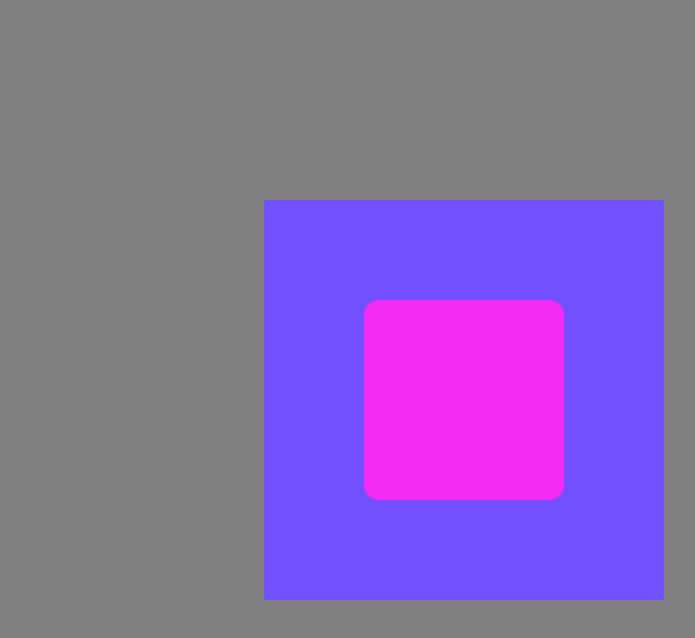
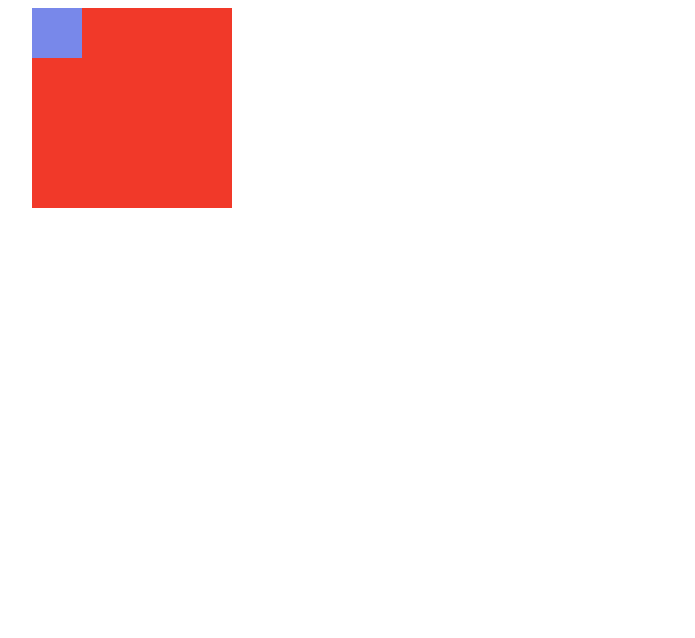
Before and after one commit to jmunozlo/hcj-udemy, a plain HTML site: page proyecto-01/0-Teoria/index.html in a window 1280 px wide. Shown: the whole page, without its empty margins (176-871 px from the left). Drawn offline with Linux system fonts and the light colour scheme.

Commit message:
feat: posicion relative & absolute

```diff
--- a/proyecto-01/0-Teoria/index.html
+++ b/proyecto-01/0-Teoria/index.html
@@ -9,10 +9,8 @@
   </head>
 
   <body>
-    <div class="container">
-      <div class="boxcontainer">
-        <div class="uno"></div>
-      </div>
+    <div class="padre">
+      <div class="hijo"></div>
     </div>
   </body>
 </html>
--- a/proyecto-01/0-Teoria/style.css
+++ b/proyecto-01/0-Teoria/style.css
@@ -1,30 +1,15 @@
-body {
-  margin: 0;
-  padding: 0;
-  box-sizing: border-box;
-  font-family: sans-serif;
+.padre {
+  width: 200px;
+  height: 200px;
+  background: #f13929;
+  /* position: fixed = posicion fija */
+  left: 200px;
+  position: relative;
 }
-
-.container {
-  background: gray;
-  display: flex;
-  justify-content: center;
-  align-items: center;
-  height: 100vh;
+/* EL PADRE DEL ELEMENTO DEBE TENER POSICION RELATIVE Y EL HIJO ABSOLUTE PARA PODER POSICIONARLO */
+.hijo {
+  width: 50px;
+  height: 50px;
+  background: #7888ea;
+  position: absolute;
 }
-
-.boxcontainer {
-  background: #7250ff;
-  height: 400px;
-  width: 400px;
-  display: flex;
-  justify-content: center;
-  align-items: center;
-}
-
-.uno {
-  background: #f32bf3;
-  height: 200px;
-  width: 200px;
-  border-radius: 15px;
-}
```
